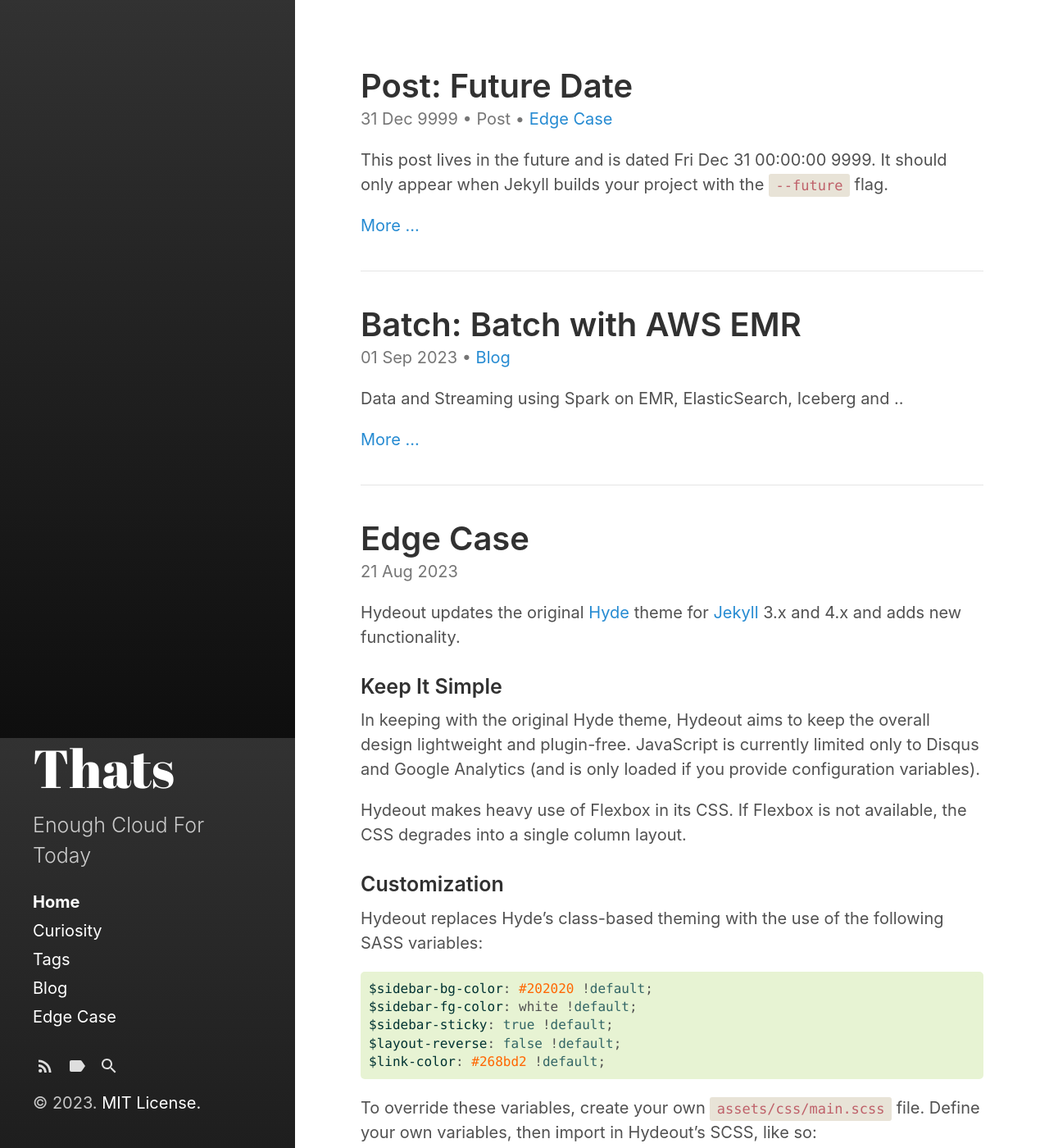
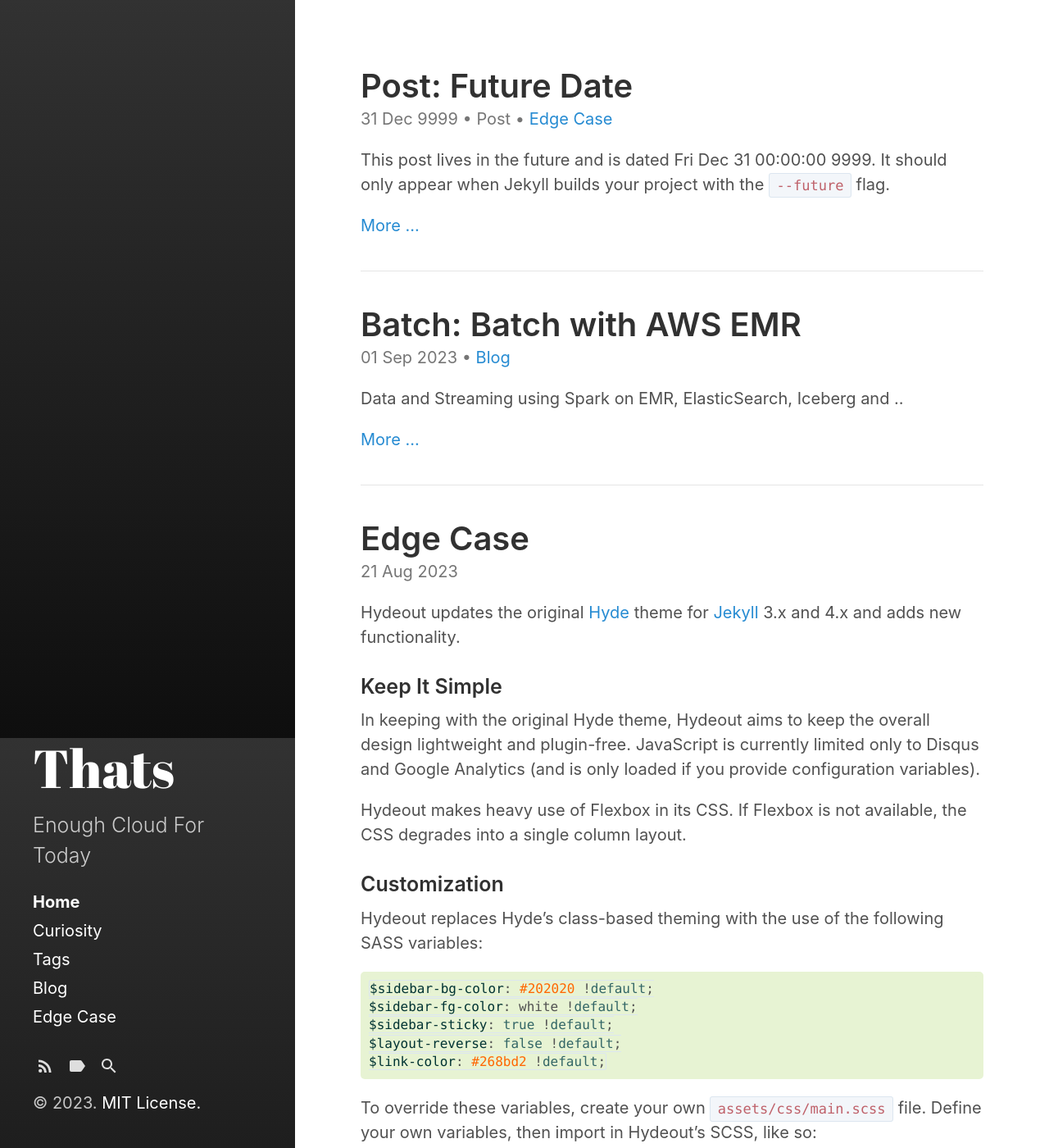
Before and after one commit to farukonder/farukonder.github.io, a Jekyll site: the page built from index.html, in a window 1280 px wide and 1400 px high. Shown: the whole window at 82% size. Built offline with Jekyll 4.4.1, drawn with Linux system fonts in a browser that asks for light colours; the list of posts is cut into pages by our own code.

Commit message:
new content

```diff
--- a/_sass/hydeout/_code.scss
+++ b/_sass/hydeout/_code.scss
@@ -9,7 +9,8 @@ pre {
 }
 
 code {
-  background-color: #e8e3d7;
+  background-color: #f3f6fa;
+  border: solid 1px #dce6f0;
   border-radius: 3px;
   color: $code-color;
   font-size: 85%;
```
